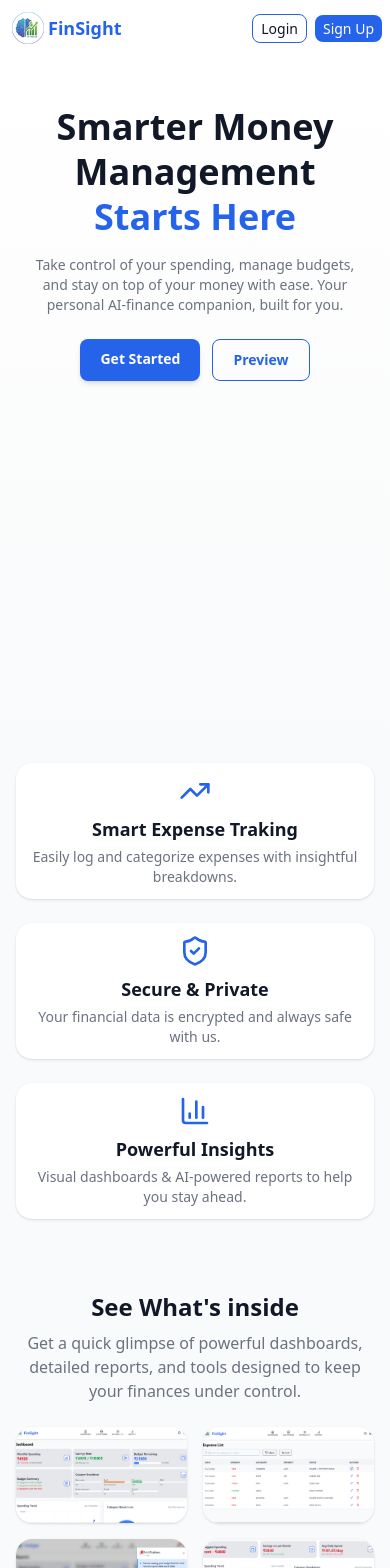
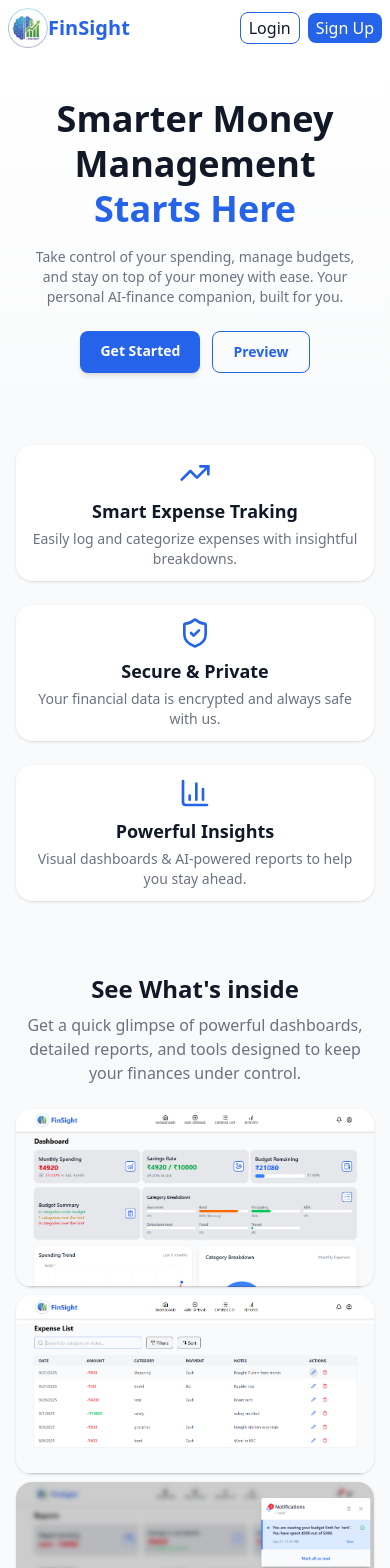
Before and after one commit to olapuajay/FinSight_AI_Expense_Tracker, a React (Vite) app in the folder client/: page / in a window 390 px wide. Shown: the top 1568 px of the page. Built offline with nearby package versions, Linux system fonts and the light colour scheme; no server answers.

Commit message:
Improved UI of landing page

```diff
--- a/client/src/components/landing/Hero.jsx
+++ b/client/src/components/landing/Hero.jsx
@@ -3,7 +3,7 @@ import { Link } from "react-router-dom";
 
 function Hero() {
   return (
-    <section className="px-6 py-12 h-[80vh] text-center md:py-20 bg-gradient-to-b from-white to-[#F9FAFB] relative">
+    <section className="px-6 py-10 text-center md:py-20 bg-gradient-to-b from-white to-[#F9FAFB] relative">
       <h1 className="md:text-6xl text-4xl font-extrabold text-[#111827] leading-tight">
         Smarter Money Management <br />
         <span className="text-[#2563EB]">Starts Here</span>
--- a/client/src/components/landing/LandingFooter.jsx
+++ b/client/src/components/landing/LandingFooter.jsx
@@ -1,11 +1,15 @@
 import React from 'react'
+import logo from "../../assets/logo.png";
 
 function LandingFooter() {
   return (
     <footer className='bg-[#111827] text-white md:py-10 py-4 px-4'>
       <div className='max-w-6xl mx-auto grid gap-8 md:grid-cols-3'>
         <div>
-          <h2 className='text-lg font-semibold md:mb-2 mb-1'>FinSight</h2>
+          <div className='flex items-center gap-2 mb-2'>
+            <img src={logo} alt="LOGO" className='md:h-15 h-10' />
+            <h2 className='text-lg font-semibold md:mb-2 mb-1'>FinSight</h2>
+          </div>
           <p className='text-sm text-gray-400'>
             Take control of your finances with smart insights and easy tracking.
           </p>
--- a/client/src/components/landing/LandingNavbar.jsx
+++ b/client/src/components/landing/LandingNavbar.jsx
@@ -6,14 +6,14 @@ function LandingNavbar() {
     <nav className="flex items-center justify-between md:px-16 md:py-3 px-2 py-2 bg-white shadow-md">
       <div className="inline-flex items-center">
         <img src={logo} className="md:w-15 w-10 h-full" alt="LOGO" />
-        <h1 className="md:font-bold font-semibold md:text-2xl text-lg text-[#2563EB]">FinSight</h1>
+        <h1 className="md:font-bold font-semibold md:text-3xl text-xl text-[#2563EB]">FinSight</h1>
       </div>
 
       <div className="space-x-2">
-        <Link to="/login" className="md:px-4 md:py-2 px-2 py-1 text-sm font-medium text-[#111827] border border-[#2563EB] rounded-lg hover:bg-[#2563EB] hover:text-white transition duration-300">
+        <Link to="/login" className="md:px-4 md:py-2 px-2 py-1 text-base font-medium text-[#111827] border border-[#2563EB] rounded-lg hover:bg-[#2563EB] hover:text-white transition duration-300">
           Login
         </Link>
-        <Link to="/register" className="md:px-4 md:py-2 px-2 py-1 text-sm font-medium text-white rounded-lg bg-[#2563EB] hover:opacity-90 transition duration-300">
+        <Link to="/register" className="md:px-4 md:py-2 px-2 py-1 text-base font-medium text-white rounded-lg bg-[#2563EB] hover:opacity-90 transition duration-300">
           Sign Up
         </Link>
       </div>
--- a/client/src/components/landing/Preview.jsx
+++ b/client/src/components/landing/Preview.jsx
@@ -21,10 +21,10 @@ function Preview() {
         designed to keep your finances under control.
       </p>
 
-      <div className="grid grid-cols-2 gap-4 md:gap-6 max-w-4xl mx-auto">
+      <div className="grid md:grid-cols-2 grid-cols-1 gap-2 md:gap-6 max-w-4xl mx-auto">
         {screenshots.map((shot) => (
           <div key={shot.id} className="bg-white rounded-2xl shadow hover:shadow-lg transition-transform transform hover:scale-105 overflow-hidden">
-            <img src={shot.src} alt={shot.alt} className="w-full md:h-full h-24 object-cover" />
+            <img src={shot.src} alt={shot.alt} className="w-full h-full object-cover" />
           </div>
         ))}
       </div>
```
Also changed, not shown: client/src/assets/logo.png.
